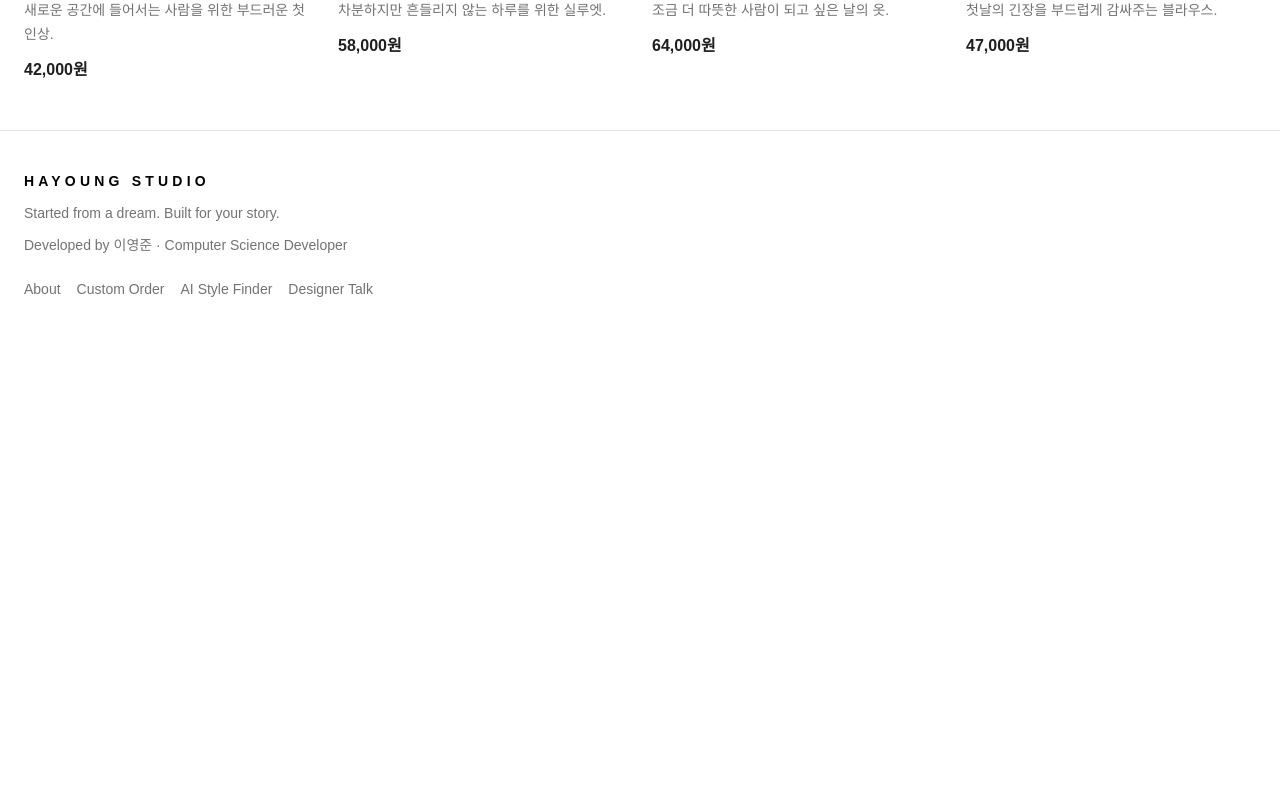
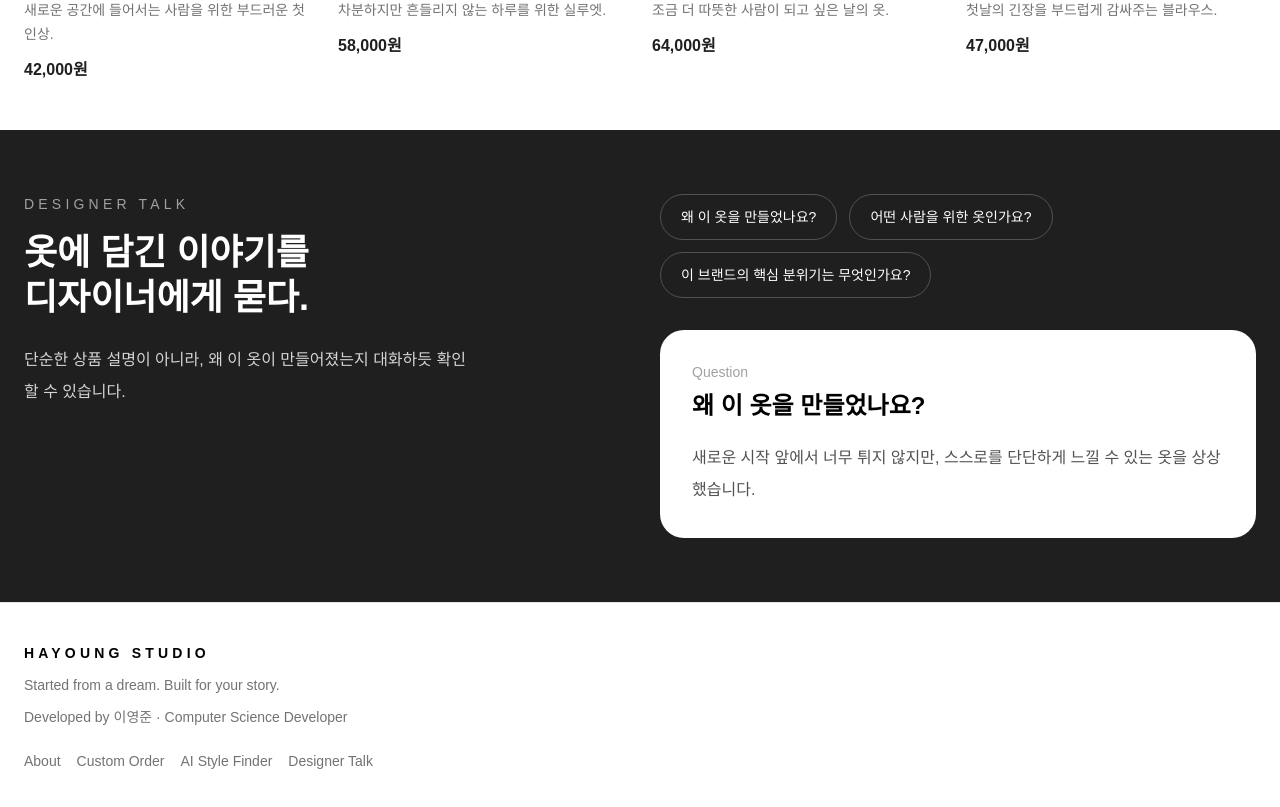
Before and after one commit to gxmzung/hay-story, a Next.js app: page / in a window 1280 px wide. Shown: the part 2880-3687 px from the top of the page. Before the commit the page ends 3219 px from the top, so only its background shows below. Built offline with nearby package versions, Linux system fonts and the light colour scheme.

Commit message:
feat: add designer talk section

```diff
--- a/app/page.tsx
+++ b/app/page.tsx
@@ -8,6 +8,7 @@ import AiStyleFinder from "../src/components/AiStyleFinder";
 import CustomOrder from "../src/components/CustomOrder";
 import ProductGrid from "../src/components/ProductGrid";
 import Footer from "../src/components/Footer";
+import DesignerTalk from "../src/components/DesignerTalk";
 
 export default function Home() {
   return (
@@ -25,6 +26,7 @@ export default function Home() {
       </section>
 
       <ProductGrid />
+      <DesignerTalk />
       <Footer />
     </main>
   );
--- /dev/null
+++ b/src/components/DesignerTalk.tsx
@@ -0,0 +1,66 @@
+"use client";
+
+import { useState } from "react";
+
+const questions = [
+  {
+    q: "왜 이 옷을 만들었나요?",
+    a: "새로운 시작 앞에서 너무 튀지 않지만, 스스로를 단단하게 느낄 수 있는 옷을 상상했습니다.",
+  },
+  {
+    q: "어떤 사람을 위한 옷인가요?",
+    a: "정해진 길보다 자신이 선택한 길을 걷고 싶은 사람들을 위한 옷입니다.",
+  },
+  {
+    q: "이 브랜드의 핵심 분위기는 무엇인가요?",
+    a: "따뜻하지만 가볍지 않고, 차분하지만 존재감 있는 분위기를 지향합니다.",
+  },
+];
+
+export default function DesignerTalk() {
+  const [selected, setSelected] = useState(questions[0]);
+
+  return (
+    <section className="bg-[#1f1f1f] px-6 py-16 text-white">
+      <div className="mx-auto grid max-w-7xl gap-10 md:grid-cols-2">
+        <div>
+          <p className="text-sm tracking-[0.3em] text-neutral-400">
+            DESIGNER TALK
+          </p>
+
+          <h2 className="mt-4 text-4xl font-bold leading-tight">
+            옷에 담긴 이야기를
+            <br />
+            디자이너에게 묻다.
+          </h2>
+
+          <p className="mt-6 max-w-md leading-8 text-neutral-300">
+            단순한 상품 설명이 아니라, 왜 이 옷이 만들어졌는지 대화하듯
+            확인할 수 있습니다.
+          </p>
+        </div>
+
+        <div>
+          <div className="flex flex-wrap gap-3">
+            {questions.map((item) => (
+              <button
+                key={item.q}
+                onClick={() => setSelected(item)}
+                className="rounded-full border border-neutral-600 px-5 py-3 text-sm transition hover:bg-white hover:text-black"
+              >
+                {item.q}
+              </button>
+            ))}
+          </div>
+
+          <div className="mt-8 rounded-3xl bg-white p-8 text-black">
+            <p className="text-sm text-neutral-400">Question</p>
+            <h3 className="mt-2 text-2xl font-bold">{selected.q}</h3>
+
+            <p className="mt-5 leading-8 text-neutral-600">{selected.a}</p>
+          </div>
+        </div>
+      </div>
+    </section>
+  );
+}
```
